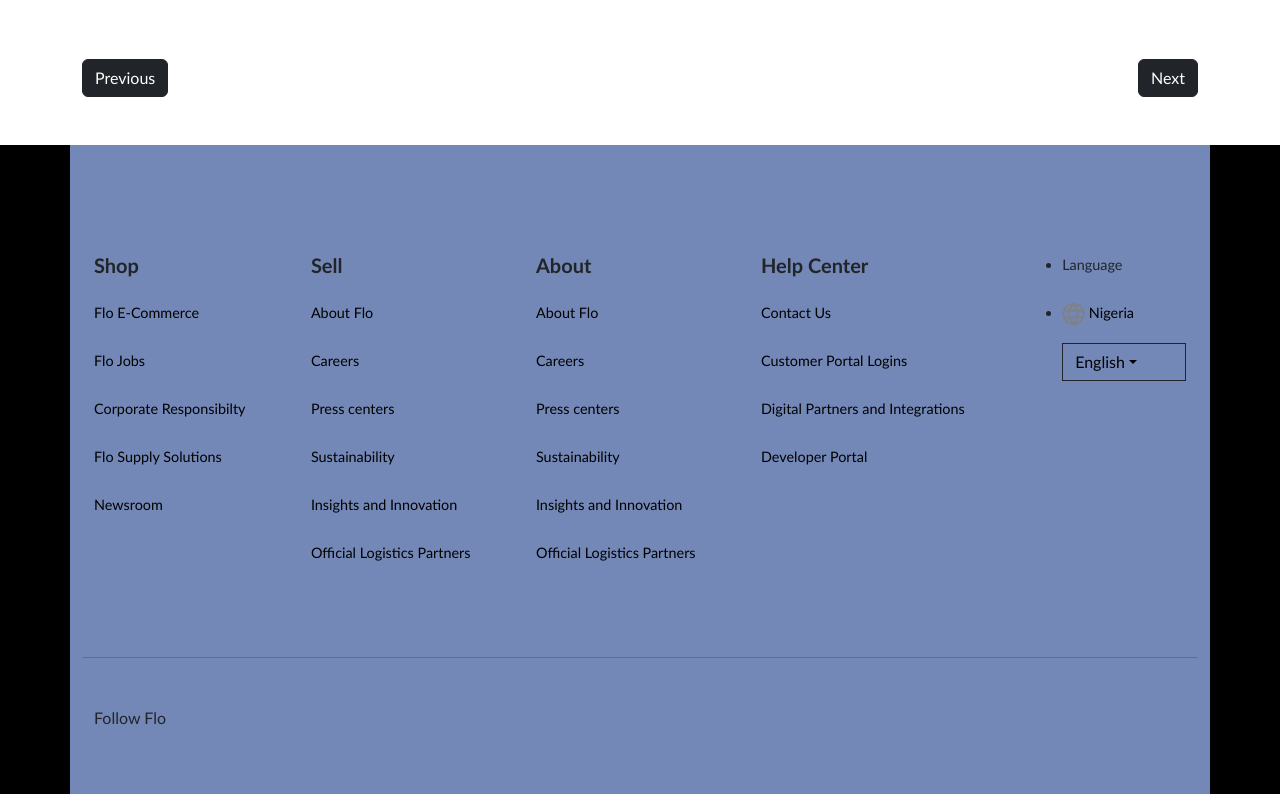
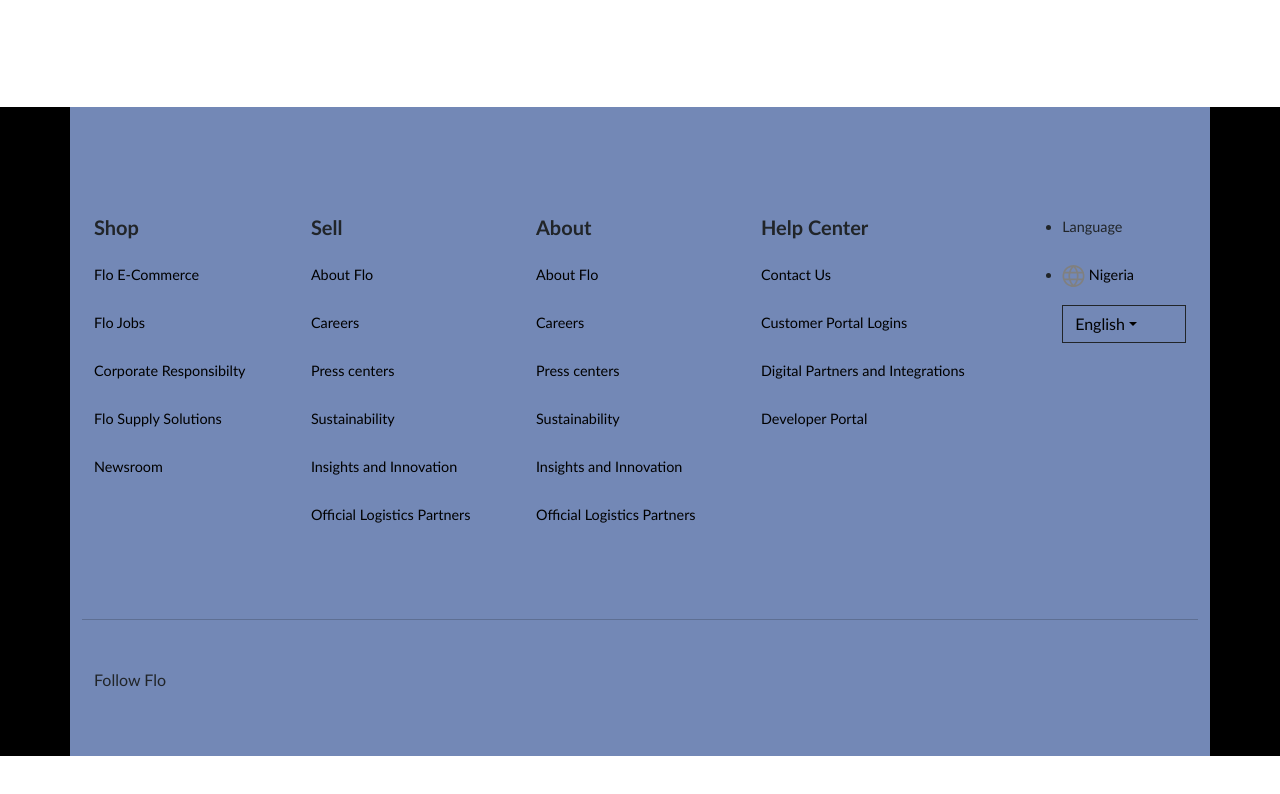
Before and after one commit to EverlastingBigFlo/ecommerceProject, a website: page Products.html in a window 1280 px wide. Shown: the part 149-943 px from the top of the page. After the commit the page ends 905 px from the top, so only its background shows below. Drawn offline with nearby package versions, Linux system fonts and the light colour scheme.

```diff
--- a/Products.html
+++ b/Products.html
@@ -125,10 +125,10 @@
 <!-- ProductSection -->
         <section class="productsSection container py-5">
             <div id="display" class="row productCont"></div>
-            <div class="d-flex justify-content-between">
+            <!-- <div class="d-flex justify-content-between">
             <button onclick="prevChange()" id="prevChange" class="btn btn-dark">Previous</button>
             <button class="btn btn-dark" id="nextChange" onclick="nextChange()">Next</button>
-          </div>
+          </div> -->
         </section>
     <!-- footer Section -->
     <section class="bg-black">
```
Also changed, not shown: index.html (+7 -0 lines), 1 other file.
